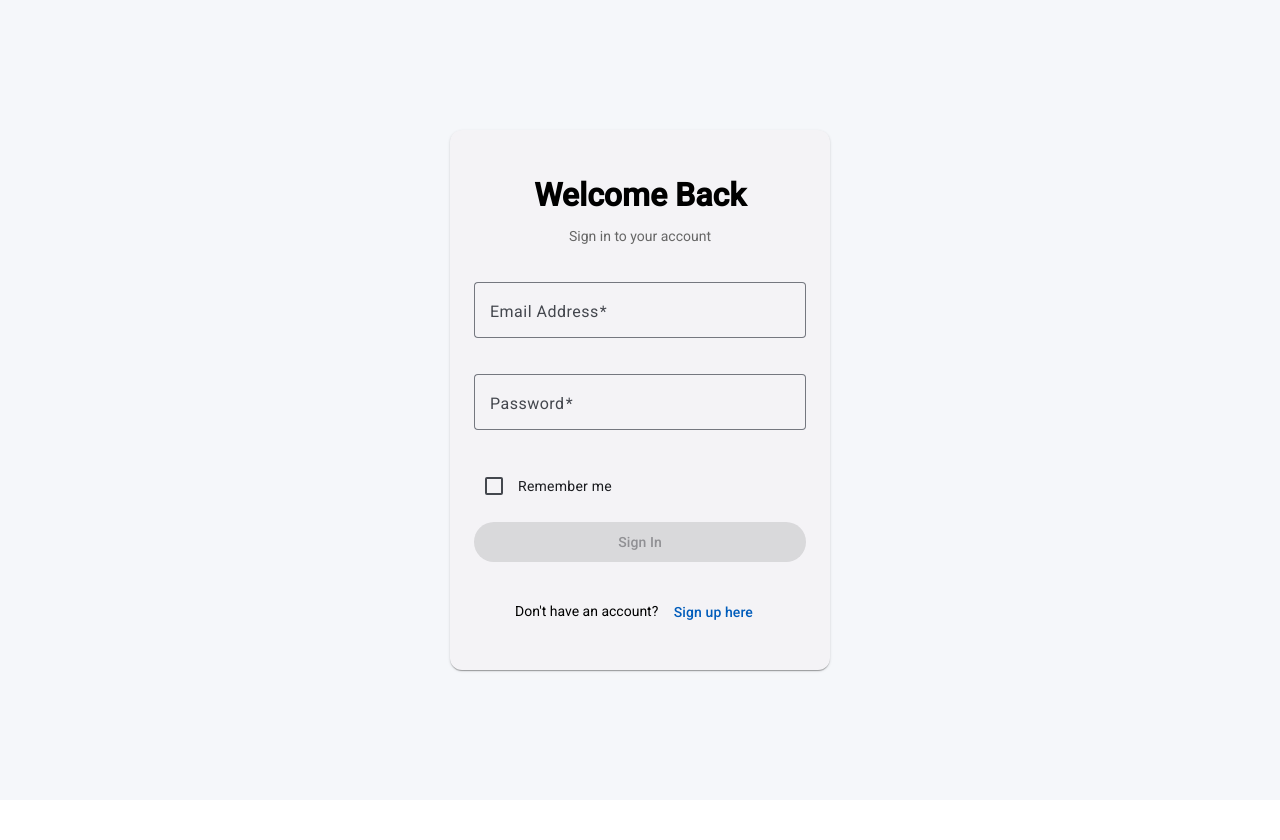
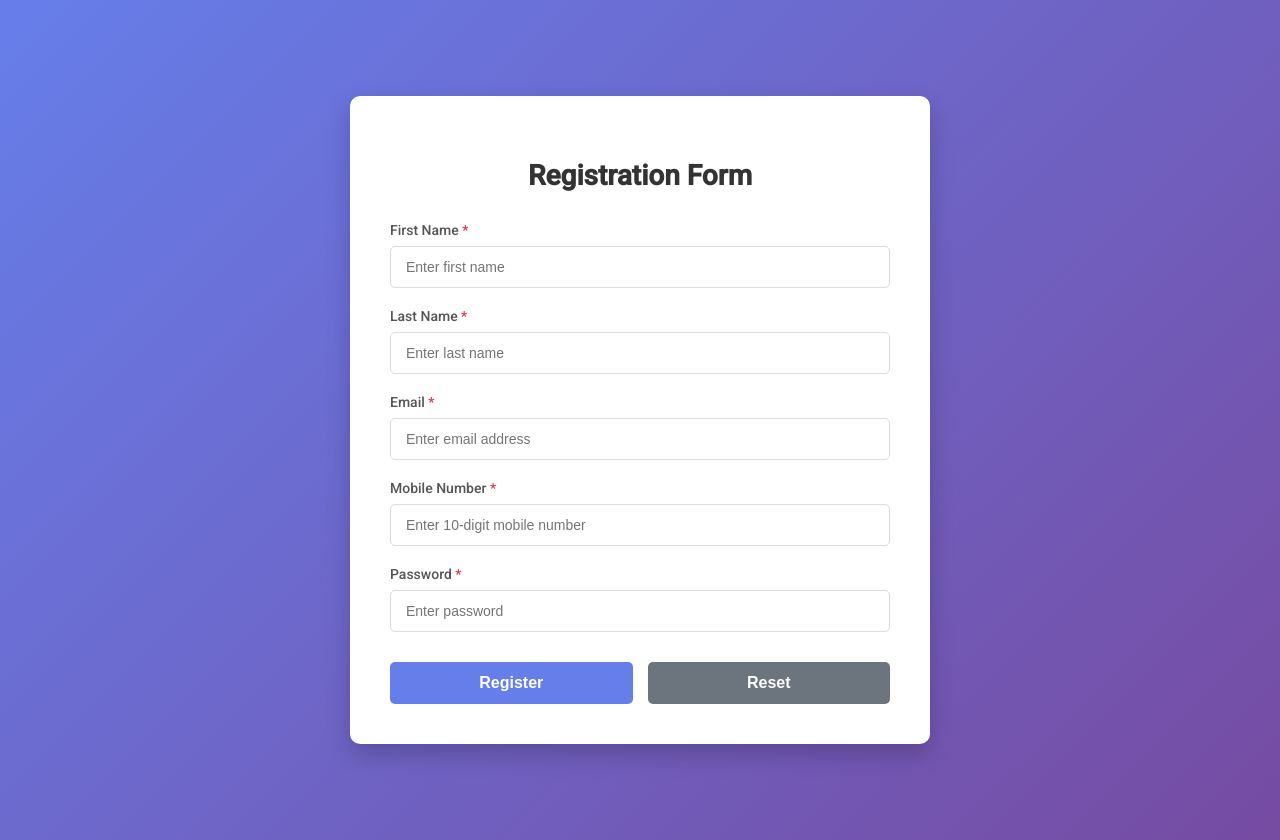
Before and after one commit to ssiba/hr-dashboard, an Angular app: page /signup in a window 1280 px wide. Before the commit this address led to /login. Before the commit the page ends 800 px from the top, so only its background shows below. Built offline with nearby package versions, Linux system fonts and the light colour scheme.

Commit message:
create registration page, added into routing  module

```diff
--- a/src/app/login/user-login/user-login.component.ts
+++ b/src/app/login/user-login/user-login.component.ts
@@ -6,7 +6,7 @@ import {
   ReactiveFormsModule,
   Validators
 } from '@angular/forms';
-import { Router } from '@angular/router';
+import { Router, RouterModule } from '@angular/router';
 
 import { MatButtonModule } from '@angular/material/button';
 import { MatCardModule } from '@angular/material/card';
@@ -24,7 +24,8 @@ import { AuthService } from '../../services/auth.service';
     MatCardModule,
     MatButtonModule,
     MatInputModule,
-    MatCheckboxModule
+    MatCheckboxModule,
+    RouterModule
   ],
   templateUrl: './user-login.component.html',
   styleUrls: ['./user-login.component.scss']
--- /dev/null
+++ b/src/app/signup/user-registraion/user-registraion.component.html
@@ -0,0 +1,100 @@
+<div class="registration-container">
+    <div class="form-wrapper">
+      <h2>Registration Form</h2>
+      <form [formGroup]="registrationForm" (ngSubmit)="onSubmit()">
+
+        <!-- First Name -->
+        <div class="form-group">
+          <label for="firstName">First Name <span class="required">*</span></label>
+          <input
+            type="text"
+            id="firstName"
+            formControlName="firstName"
+            class="form-control"
+            [ngClass]="{ 'is-invalid': submitted && f['firstName'].errors }"
+            placeholder="Enter first name">
+          <div *ngIf="submitted && f['firstName'].errors" class="invalid-feedback">
+            <div *ngIf="f['firstName'].errors['required']">First name is required</div>
+            <div *ngIf="f['firstName'].errors['minlength']">First name must be at least 2 characters</div>
+            <div *ngIf="f['firstName'].errors['pattern']">First name can only contain letters</div>
+            <div *ngIf="f['firstName'].errors['maxlength']">First name shoul be 20 characters only</div>
+          </div>
+        </div>
+
+        <!-- Last Name -->
+        <div class="form-group">
+          <label for="lastName">Last Name <span class="required">*</span></label>
+          <input
+            type="text"
+            id="lastName"
+            formControlName="lastName"
+            class="form-control"
+            [ngClass]="{ 'is-invalid': submitted && f['lastName'].errors }"
+            placeholder="Enter last name">
+          <div *ngIf="submitted && f['lastName'].errors" class="invalid-feedback">
+            <div *ngIf="f['lastName'].errors['required']">Last name is required</div>
+            <div *ngIf="f['lastName'].errors['minlength']">Last name must be at least 2 characters</div>
+            <div *ngIf="f['lastName'].errors['pattern']">Last name can only contain letters</div>
+            <div *ngIf="f['lastName'].errors['maxlength']">Last name shoul be 20 characters only</div>
+          </div>
+        </div>
+
+        <!-- Email -->
+        <div class="form-group">
+          <label for="email">Email <span class="required">*</span></label>
+          <input
+            type="email"
+            id="email"
+            formControlName="email"
+            class="form-control"
+            [ngClass]="{ 'is-invalid': submitted && f['email'].errors }"
+            placeholder="Enter email address">
+          <div *ngIf="submitted && f['email'].errors" class="invalid-feedback">
+            <div *ngIf="f['email'].errors['required']">Email is required</div>
+            <div *ngIf="f['email'].errors['email'] || f['email'].errors['pattern']">Please enter a valid email address</div>
+          </div>
+        </div>
+
+        <!-- Mobile -->
+        <div class="form-group">
+          <label for="mobile">Mobile Number <span class="required">*</span></label>
+          <input
+            type="tel"
+            id="mobile"
+            formControlName="mobile"
+            class="form-control"
+            [ngClass]="{ 'is-invalid': submitted && f['mobile'].errors }"
+            placeholder="Enter 10-digit mobile number">
+          <div *ngIf="submitted && f['mobile'].errors" class="invalid-feedback">
+            <div *ngIf="f['mobile'].errors['required']">Mobile number is required</div>
+            <div *ngIf="f['mobile'].errors['pattern']">Mobile number must be 10 digits</div>
+          </div>
+        </div>
+
+        <!-- Password -->
+        <div class="form-group">
+          <label for="password">Password <span class="required">*</span></label>
+          <input
+            type="password"
+            id="password"
+            formControlName="password"
+            class="form-control"
+            [ngClass]="{ 'is-invalid': submitted && f['password'].errors }"
+            placeholder="Enter password">
+          <div *ngIf="submitted && f['password'].errors" class="invalid-feedback">
+            <div *ngIf="f['password'].errors['required']">Password is required</div>
+            <div *ngIf="f['password'].errors['minlength']">Password must be at least 8 characters</div>
+            <div *ngIf="f['password'].errors['pattern']">
+              Password must contain at least one uppercase letter, one lowercase letter, one number, and one special character
+            </div>
+          </div>
+        </div>
+
+        <!-- Buttons -->
+        <div class="form-buttons">
+          <button type="submit" class="btn btn-primary">Register</button>
+          <button type="button" class="btn btn-secondary" (click)="onReset()">Reset</button>
+        </div>
+      </form>
+    </div>
+  </div>
--- /dev/null
+++ b/src/app/signup/user-registraion/user-registraion.component.scss
@@ -0,0 +1,125 @@
+.registration-container {
+    display: flex;
+    justify-content: center;
+    align-items: center;
+    min-height: 100vh;
+    background: linear-gradient(135deg, #667eea 0%, #764ba2 100%);
+    padding: 20px;
+  }
+
+  .form-wrapper {
+    background: white;
+    padding: 40px;
+    border-radius: 10px;
+    box-shadow: 0 10px 25px rgba(0, 0, 0, 0.2);
+    width: 100%;
+    max-width: 500px;
+  }
+
+  h2 {
+    text-align: center;
+    color: #333;
+    margin-bottom: 30px;
+    font-size: 28px;
+    font-weight: 600;
+  }
+
+  .form-group {
+    margin-bottom: 20px;
+  }
+
+  label {
+    display: block;
+    margin-bottom: 8px;
+    color: #555;
+    font-weight: 500;
+    font-size: 14px;
+  }
+
+  .required {
+    color: #dc3545;
+  }
+
+  .form-control {
+    width: 100%;
+    padding: 12px 15px;
+    border: 1px solid #ddd;
+    border-radius: 5px;
+    font-size: 14px;
+    transition: border-color 0.3s, box-shadow 0.3s;
+    box-sizing: border-box;
+  }
+
+  .form-control:focus {
+    outline: none;
+    border-color: #667eea;
+    box-shadow: 0 0 0 3px rgba(102, 126, 234, 0.1);
+  }
+
+  .form-control.is-invalid {
+    border-color: #dc3545;
+  }
+
+  .form-control.is-invalid:focus {
+    box-shadow: 0 0 0 3px rgba(220, 53, 69, 0.1);
+  }
+
+  .invalid-feedback {
+    display: block;
+    color: #dc3545;
+    font-size: 12px;
+    margin-top: 5px;
+  }
+
+  .form-buttons {
+    display: flex;
+    gap: 15px;
+    margin-top: 30px;
+  }
+
+  .btn {
+    flex: 1;
+    padding: 12px 20px;
+    border: none;
+    border-radius: 5px;
+    font-size: 16px;
+    font-weight: 600;
+    cursor: pointer;
+    transition: background-color 0.3s, transform 0.1s;
+  }
+
+  .btn:active {
+    transform: translateY(1px);
+  }
+
+  .btn-primary {
+    background-color: #667eea;
+    color: white;
+  }
+
+  .btn-primary:hover {
+    background-color: #5568d3;
+  }
+
+  .btn-secondary {
+    background-color: #6c757d;
+    color: white;
+  }
+
+  .btn-secondary:hover {
+    background-color: #5a6268;
+  }
+
+  @media (max-width: 576px) {
+    .form-wrapper {
+      padding: 30px 20px;
+    }
+
+    h2 {
+      font-size: 24px;
+    }
+
+    .form-buttons {
+      flex-direction: column;
+    }
+  }
--- /dev/null
+++ b/src/app/signup/user-registraion/user-registraion.component.ts
@@ -0,0 +1,78 @@
+import { CommonModule } from '@angular/common';
+import { Component } from '@angular/core';
+import { FormBuilder, FormGroup, ReactiveFormsModule, Validators } from '@angular/forms';
+import { Router, RouterModule } from '@angular/router';
+
+@Component({
+  selector: 'app-user-registraion',
+  standalone:true,
+  imports: [CommonModule,ReactiveFormsModule,RouterModule],
+  templateUrl: './user-registraion.component.html',
+  styleUrl: './user-registraion.component.scss'
+})
+export class UserRegistraionComponent {
+  registrationForm!: FormGroup;
+  submitted = false;
+
+  constructor(private fb: FormBuilder, private router: Router) {}
+
+  ngOnInit(): void {
+    this.buildForm();
+  }
+  private buildForm(): void {
+    this.registrationForm = this.fb.group({
+      firstName: ['', [
+        Validators.required,
+        Validators.minLength(2),
+        Validators.maxLength(20),
+        Validators.pattern(/^[a-zA-Z\s]+$/)
+      ]],
+      lastName: ['', [
+        Validators.required,
+        Validators.minLength(2),
+        Validators.maxLength(20),
+        Validators.pattern(/^[a-zA-Z\s]+$/)
+      ]],
+      email: ['', [
+        Validators.required,
+        Validators.email
+      ]],
+      mobile: ['', [
+        Validators.required,
+        Validators.pattern(/^[0-9]{10}$/)
+      ]],
+      password: ['', [
+        Validators.required,
+        Validators.minLength(8),
+        Validators.pattern(
+          /^(?=.*[a-z])(?=.*[A-Z])(?=.*\d)(?=.*[@$!%*?&])[A-Za-z\d@$!%*?&]{8,}$/
+        )
+      ]]
+    });
+  }
+  get f() {
+    return this.registrationForm.controls;
+  }
+
+  onSubmit(): void {
+    this.submitted = true;
+
+    if (this.registrationForm.invalid) {
+      this.registrationForm.markAllAsTouched();
+      return;
+    }
+
+    const formData = this.registrationForm.value;
+    console.log('Registration Successful:', formData);
+    this.resetForm();
+    this.router.navigate(['/login']);
+  }
+  onReset(): void {
+    this.resetForm();
+  }
+
+  private resetForm(): void {
+    this.submitted = false;
+    this.registrationForm.reset();
+  }
+}
```
Also changed, not shown: src/app/app.routes.ts (+6 -1 lines), 1 other file (tests, documents, lock files or other folders).
